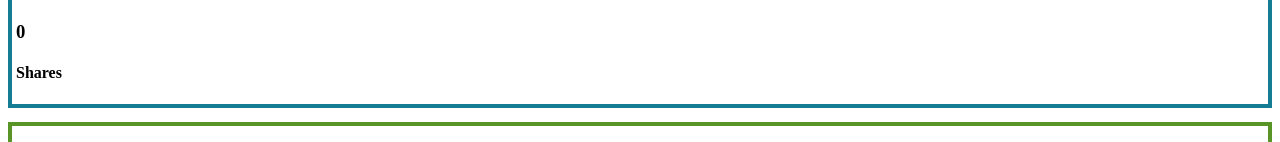
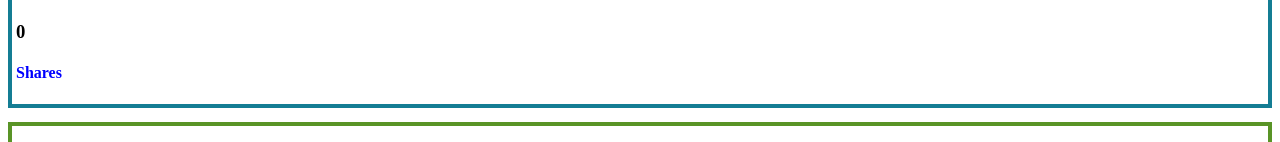
Before and after one commit to chandanch/angu-component-interaction, an Angular app: page / in a window 1280 px wide. Shown: the part 1159-1301 px from the top of the page. Built offline with nearby package versions, Linux system fonts and the light colour scheme.

Commit message:
manipulate dom using viewchild

```diff
--- a/src/app/app.component.ts
+++ b/src/app/app.component.ts
@@ -1,6 +1,6 @@
 import { MissionService } from './service/mission.service';
 import { ShareCounterComponent } from './share-counter/share-counter.component';
-import { Component, ViewChild } from '@angular/core';
+import {Component, ElementRef, ViewChild} from '@angular/core';
 
 @Component({
   selector: 'app-root',
@@ -10,7 +10,7 @@ import { Component, ViewChild } from '@angular/core';
 })
 export class AppComponent {
 
-  @ViewChild(ShareCounterComponent) shareCounter: ShareCounterComponent;
+  @ViewChild(ShareCounterComponent) shareCounter;
 
   private voterList: string[];
   private agreed: number;
--- a/src/app/selector/selector.component.ts
+++ b/src/app/selector/selector.component.ts
@@ -10,7 +10,6 @@ export class SelectorComponent implements OnInit {
   public selectorName: string;
   public moviesList: IMovieList[];
   public  selectedMovie: string;
-  firstmovie;
 
   constructor() {
     this.selectorName = 'Chan Selector';
--- a/src/app/share-counter/share-counter.component.html
+++ b/src/app/share-counter/share-counter.component.html
@@ -1,5 +1,5 @@
 <p>Total Share :</p> <h3>{{shareCount}}</h3>
-<h4>Shares</h4>
+<h4  #shareHeading>Shares</h4>
 <ul>
   <li *ngFor="let tag of taggedNames" (click)="getTagName(tag)">{{tag}}</li>
 </ul>
--- a/src/app/share-counter/share-counter.component.ts
+++ b/src/app/share-counter/share-counter.component.ts
@@ -1,4 +1,4 @@
-import { Component, OnInit, Output, EventEmitter } from '@angular/core';
+import {Component, OnInit, Output, EventEmitter, ViewChild, ElementRef} from '@angular/core';
 
 @Component({
   selector: 'app-share-counter',
@@ -8,6 +8,7 @@ import { Component, OnInit, Output, EventEmitter } from '@angular/core';
 export class ShareCounterComponent implements OnInit {
 
   @Output() onTagName = new EventEmitter<string>();
+  @ViewChild('shareHeading') shareHead: ElementRef;
   shareCount: number;
   taggedNames: string[] = [];
 
@@ -16,10 +17,12 @@ export class ShareCounterComponent implements OnInit {
   }
 
   ngOnInit() {
+    this.shareHead.nativeElement.style.color = 'blue';
   }
 
   increaseShareCount() {
     this.shareCount += 1;
+    this.shareHead.nativeElement.style.color = 'orange';
   }
 
   tagName(name: string) {
```
